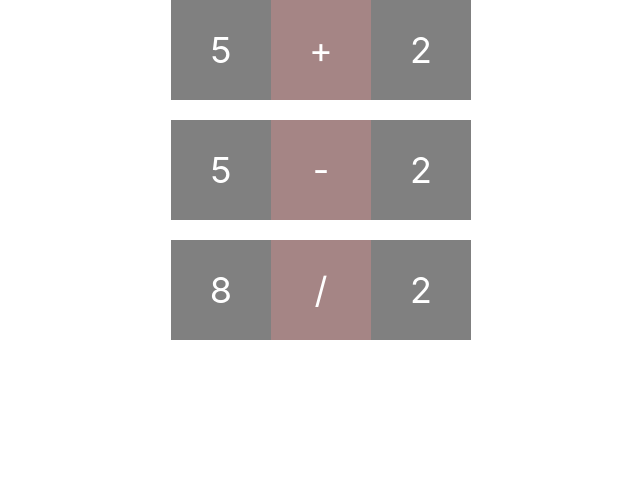
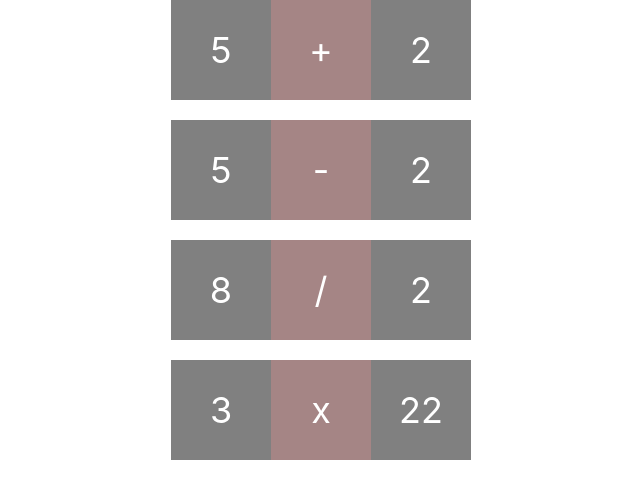
Before and after one commit to qhtjd2131/git-test, a React (Create React App) app: page / in a window 1280 px wide. Shown: the top 498 px of the page, without its empty margins (319-959 px from the left). Built offline with nearby package versions, Linux system fonts and the light colour scheme.

Commit message:
calcMultiple branch와 merge

```diff
--- a/src/App.js
+++ b/src/App.js
@@ -1,6 +1,7 @@
 import "./App.css";
 import Divide from "./components/Divide";
 import Minus from "./components/Minus";
+import Multiple from "./components/Multiple";
 import Sum from "./components/Sum";
 
 function App() {
@@ -9,6 +10,7 @@ function App() {
       <Sum />
       <Minus />
       <Divide />
+      <Multiple />
     </div>
   );
 }
--- /dev/null
+++ b/src/components/Multiple.js
@@ -0,0 +1,21 @@
+import React from "react";
+
+const Multiple = () => {
+
+    return (
+        <div className="calc-wrapper">
+            <div className="number-square">
+                3
+            </div>
+            <div className="sign-square">
+                x
+            </div>
+            <div className="number-square">
+                22
+            </div>
+        </div>
+
+    )
+}
+
+export default Multiple;
```
